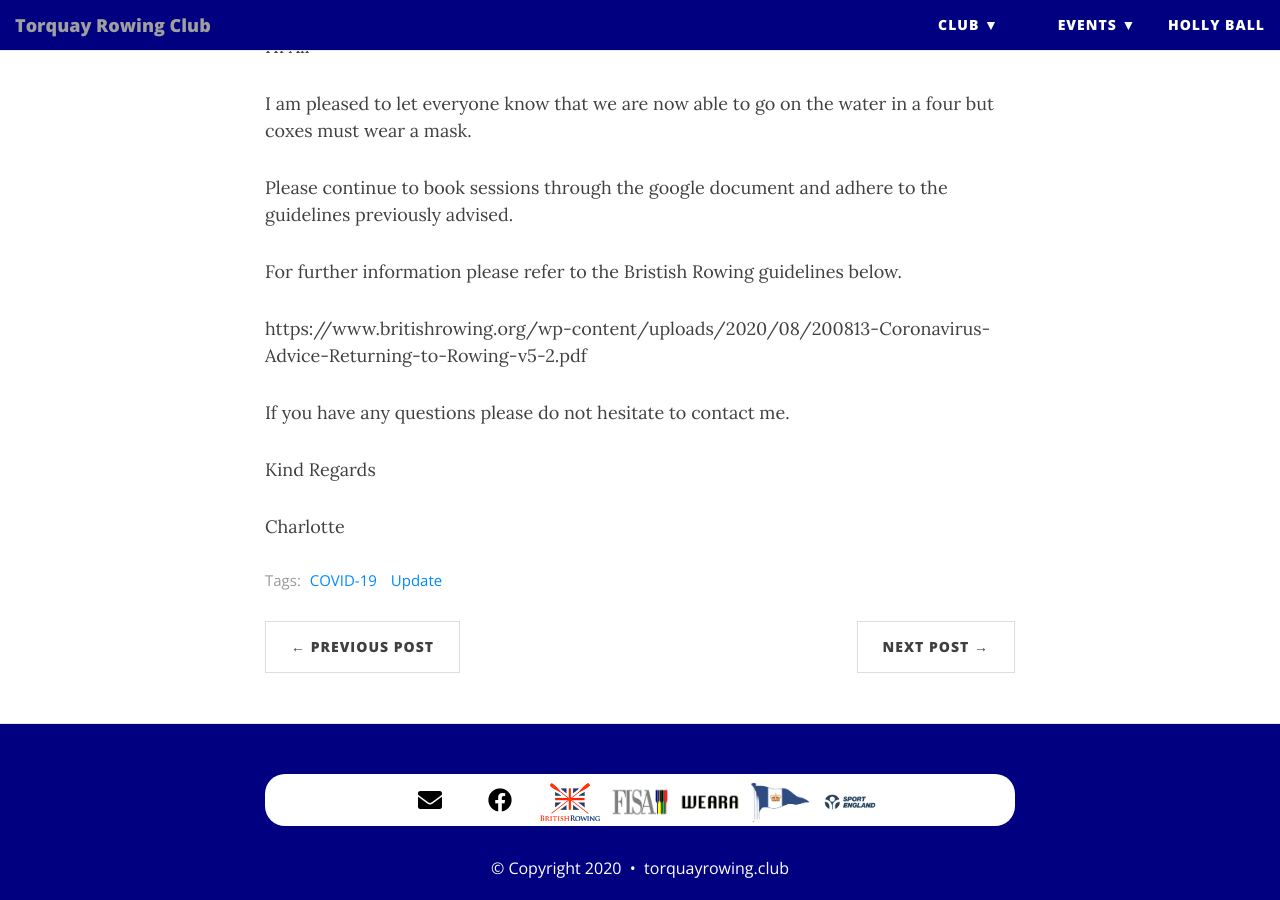
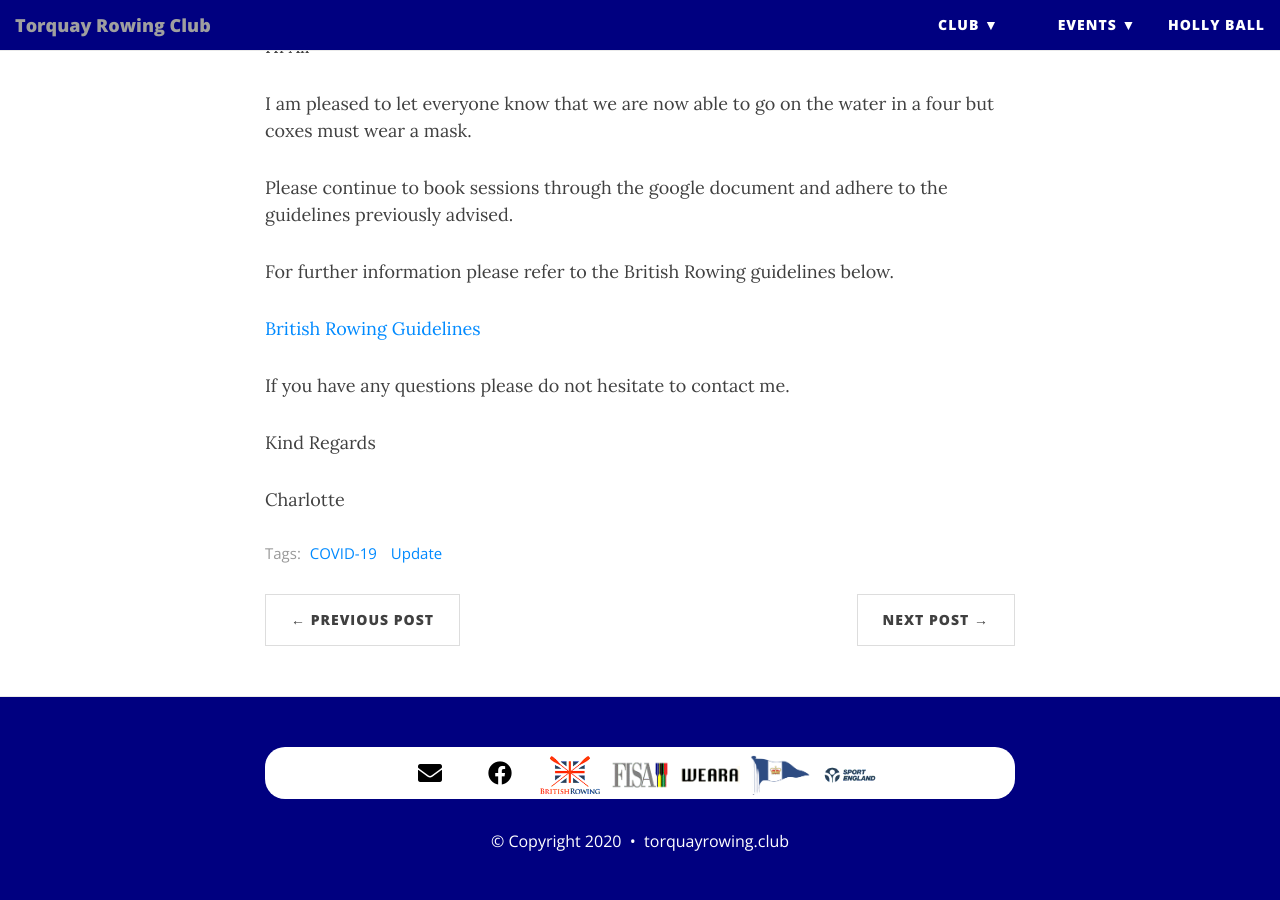
Before and after one commit to torquayrowingclub/torquayrowingclub.github.io, a Jekyll site: the page built from _posts/2020-08-17-club-update-good-news.md, in a window 1280 px wide and 900 px high, scrolled down 763 px. Built offline with Jekyll 4.4.1, drawn with Linux system fonts in a browser that asks for light colours; nearby versions of some CDN libraries.

Commit message:
british rowing guidlines link

```diff
--- a/_posts/2020-08-17-club-update-good-news.md
+++ b/_posts/2020-08-17-club-update-good-news.md
@@ -11,9 +11,9 @@ I am pleased to let everyone know that we are now able to go on the water in a f
 
 Please continue to book sessions through the google document and adhere to the guidelines previously advised.
 
-For further information please refer to the Bristish Rowing guidelines below.
+For further information please refer to the British Rowing guidelines below.
 
-https://www.britishrowing.org/wp-content/uploads/2020/08/200813-Coronavirus-Advice-Returning-to-Rowing-v5-2.pdf
+[British Rowing Guidelines](https://www.britishrowing.org/wp-content/uploads/2020/08/200813-Coronavirus-Advice-Returning-to-Rowing-v5-2.pdf)
 
 If you have any questions please do not hesitate to contact me.
 
```
